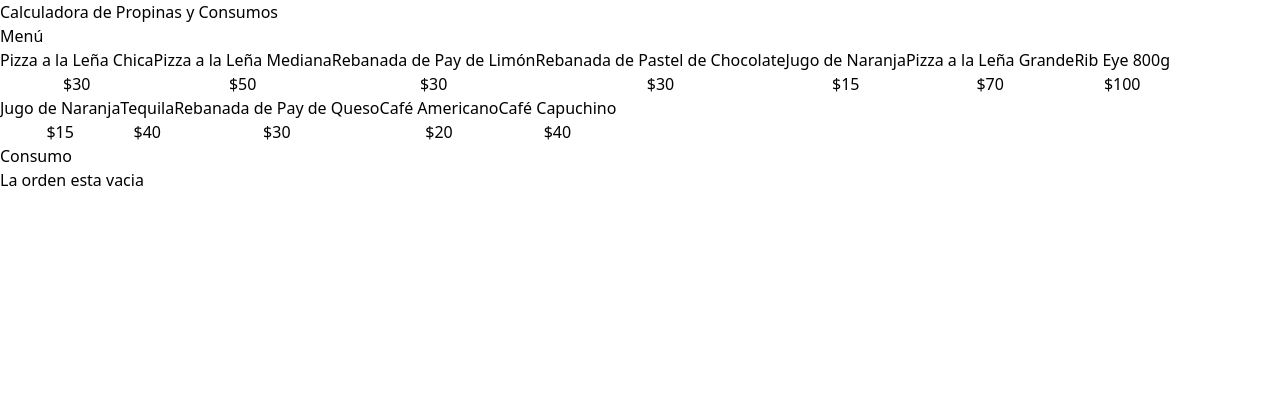
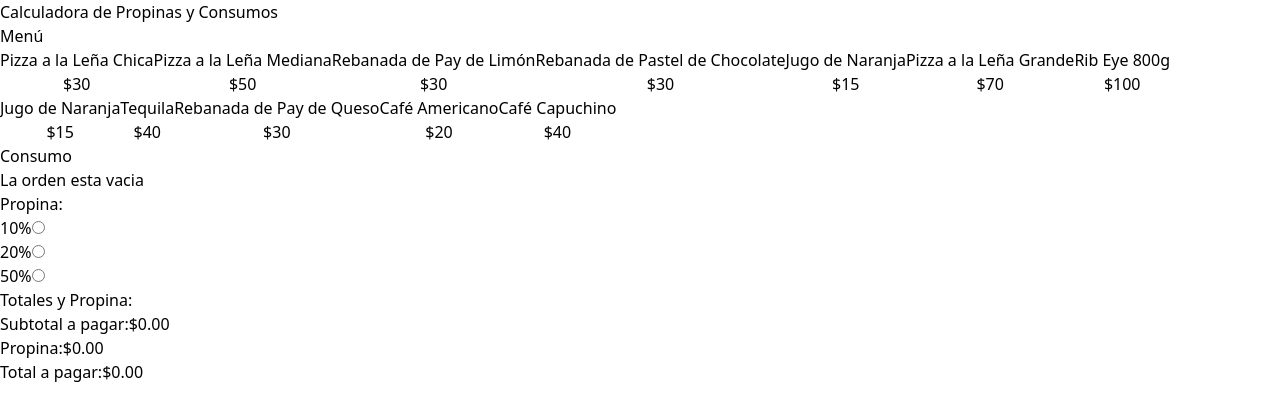
Before and after one commit to IvanCsCz/Calculadora-de-propinas, a React (Vite) app: page / in a window 1280 px wide. Shown: the top 420 px of the page. Built offline with nearby package versions, Linux system fonts and the light colour scheme.

Commit message:
Tip logic completed

```diff
--- a/src/App.tsx
+++ b/src/App.tsx
@@ -1,10 +1,12 @@
 import MenuItem from "./components/MenuItem"
 import OrderContents from "./components/OrderContents"
+import OrderTotals from "./components/OrderTotals"
+import TipPercentageForm from "./components/TipPercentageForm"
 import { menuItems } from "./data/db"
 import useOrder from "./hooks/useOrder"
 
 function App() {
-  const { order, addItem, removeItem } = useOrder()
+  const { order, tip, addItem, removeItem, selectTip } = useOrder()
 
   return (
     <>
@@ -22,6 +24,8 @@ function App() {
 
           <div className="border border-dashed border-slate-300 p-5 rounded-lg space-y-10">
             <OrderContents order={order} removeItem={removeItem} />
+            <TipPercentageForm selectTip={selectTip} />
+            <OrderTotals order={order} tip={tip} />
           </div>
 
       </main>
--- /dev/null
+++ b/src/components/OrderTotals.tsx
@@ -0,0 +1,36 @@
+import { useMemo } from "react"
+import { formatCurrency } from "../helpers"
+import { OrderItem } from "../types"
+
+type OrderTotalsProps = {
+  order: OrderItem[],
+  tip: number
+}
+
+function OrderTotals({order, tip}:OrderTotalsProps) {
+  const subtotalAmount = useMemo(() => order.reduce((total, item) => total + (item.price * item.quantity),0), [order])
+  const tipAmount = useMemo(() => tip * subtotalAmount , [subtotalAmount, tip])
+
+  return (
+    <>
+      <div className="space-y-3">
+        <h2 className="font-black text-2xl">Totales y Propina:</h2>
+        <p>Subtotal a pagar:
+          <span className="pl-1 font-black">{formatCurrency(subtotalAmount)}</span>
+        </p>
+
+        <p>Propina:
+          <span className="pl-1 font-black">{formatCurrency(tipAmount)}</span>
+        </p>
+
+        <p>Total a pagar:
+          <span className="pl-1 font-black">{formatCurrency(subtotalAmount + tipAmount)}</span>
+        </p>
+      </div>
+
+      <button></button>
+    </>
+  )
+}
+
+export default OrderTotals
--- /dev/null
+++ b/src/components/TipPercentageForm.tsx
@@ -0,0 +1,45 @@
+type TipPercentageFormProps = {
+  selectTip: (value:number) => void
+}
+
+const tipOptions = [
+  {
+    id: 'tip-10',
+    value: .10,
+    label: '10%'
+  },
+  {
+    id: 'tip-20',
+    value: .20,
+    label: '20%'
+  },
+  {
+    id: 'tip-50',
+    value: .50,
+    label: '50%'
+  },
+]
+
+function TipPercentageForm({selectTip}:TipPercentageFormProps) {
+  return (
+    <div>
+      <h3 className="font-black text-2xl mb-2">Propina:</h3>
+
+      <form className="space-y-1">
+        {tipOptions.map(tip => (
+          <div key={tip.id} className="flex gap-2">
+            <label htmlFor={tip.id}>{tip.label}</label>
+            <input
+              id={tip.id}
+              type="radio"
+              name="tip"
+              value={tip.value}
+              onChange={(e) => selectTip(Number(e.target.value))} />
+          </div>
+        ) )}
+      </form>
+    </div>
+  )
+}
+
+export default TipPercentageForm
--- a/src/hooks/useOrder.tsx
+++ b/src/hooks/useOrder.tsx
@@ -3,6 +3,7 @@ import type { MenuItem, OrderItem } from "../types"
 
 function useOrder() {
   const [order, setOrder] = useState<OrderItem[]>([])
+  const [tip, setTip] = useState(0)
 
   const addItem = (item: MenuItem) => {
     const itemExists = order.find(orderItem => orderItem.id === item.id)
@@ -29,10 +30,16 @@ function useOrder() {
     setOrder(updatedOrder)
   }
 
+  const selectTip = (value:number) => {
+    setTip(value)
+  }
+
   return {
     order,
+    tip,
     addItem,
-    removeItem
+    removeItem,
+    selectTip
   }
 }
 
```
